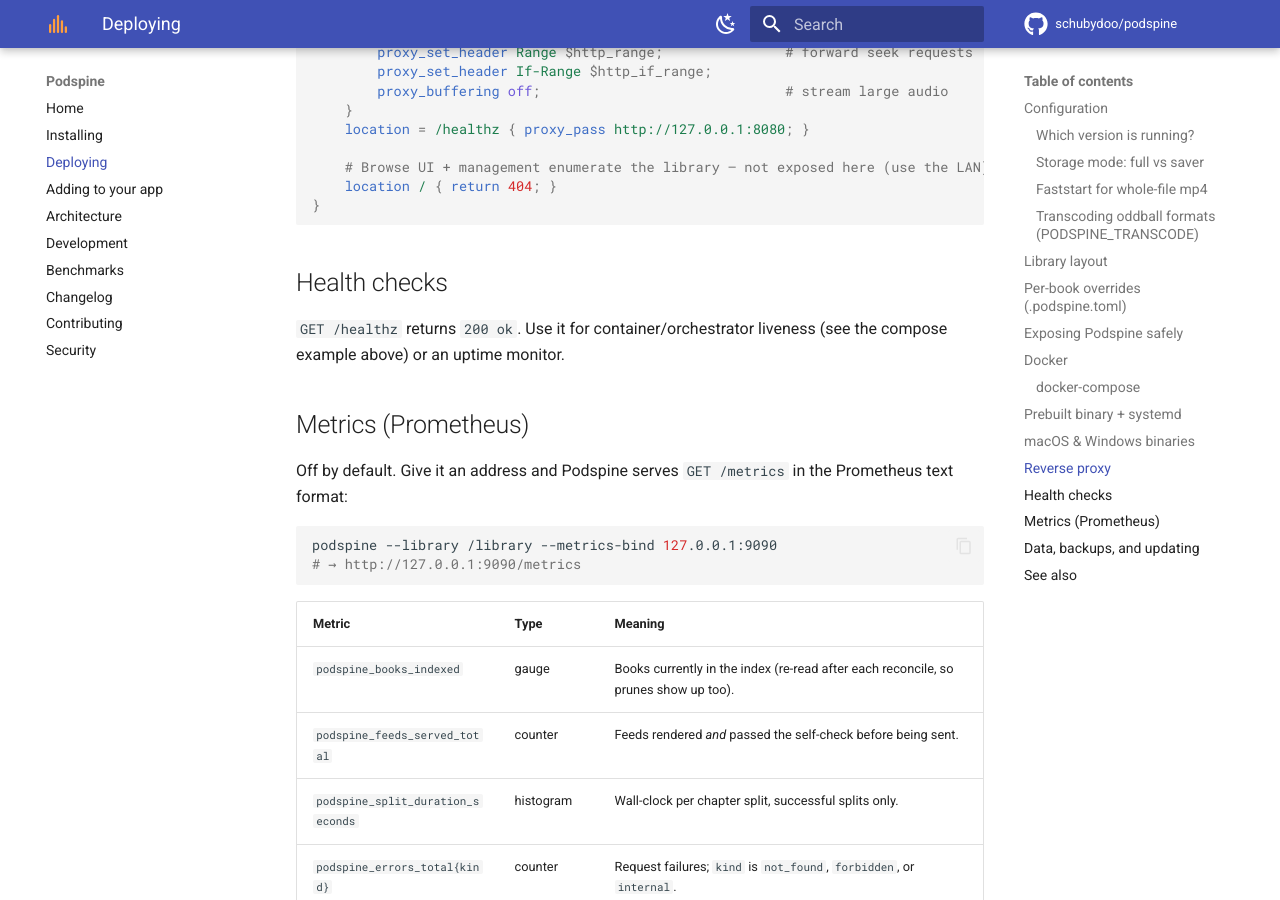
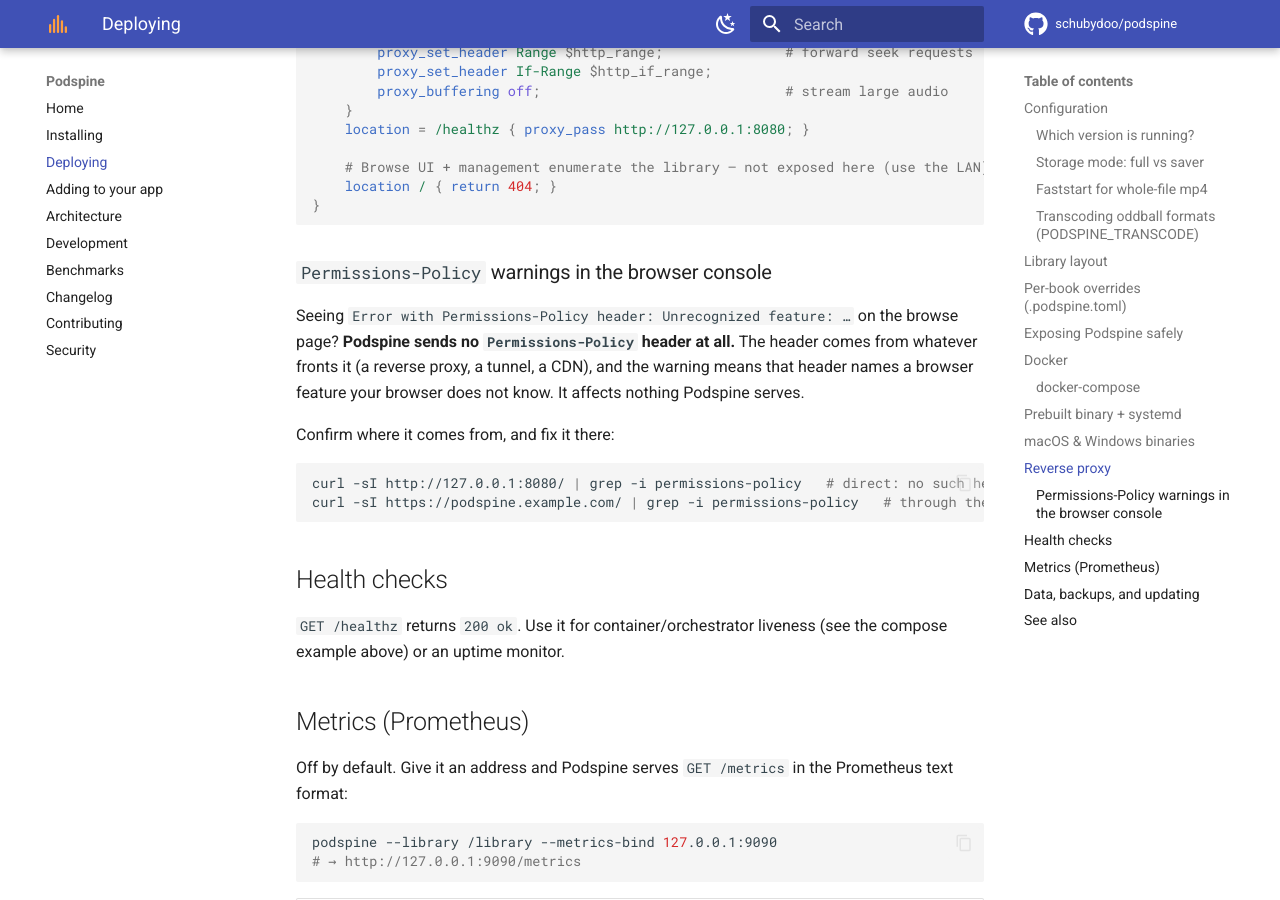
Before and after one commit to schubydoo/podspine, an MkDocs documentation site: the page built from docs/DEPLOYMENT.md, in a window 1280 px wide and 900 px high, scrolled down 10266 px. Built offline with MkDocs 1.6.1 and Material for MkDocs 9.7.7, drawn with Linux system fonts in a browser that asks for light colours; comment, search, counter and statistics services are not loaded; the version menu is left out.

Commit message:
docs(deployment): say where the Permissions-Policy warning comes from (#274)
* docs(deployment): say where the Permissions-Policy warning comes from

The browse page can log `Error with Permissions-Policy header:
Unrecognized feature: …` in a browser console. Podspine sends no such
header: the only one it adds is `X-Robots-Tag` on feeds. The header comes
from whatever fronts the server, so the fix is in that deployment, and
two curl lines show which side adds it.

Co-Authored-By: Claude Opus 5 <noreply@anthropic.com>

* docs(deployment): drop the wrong claim about the only header

From Greptile. The note said `X-Robots-Tag` on feeds is the only header
Podspine adds. It is not: a cover carries `ETag` and `Cache-Control`, a
503 while the first scan runs carries `Retry-After`, and the theme picker
sets a cookie. An operator tracking one of those down would have been
sent to their proxy for no reason.

The sentence the note exists for stands unchanged and is still true:
Podspine sends no `Permissions-Policy` header at all.

Co-Authored-By: Claude Opus 5 <noreply@anthropic.com>

---------

Co-authored-by: Schuby <12485317+schubydoo@users.noreply.github.com>
Co-authored-by: Claude Opus 5 <noreply@anthropic.com>

````diff
--- a/docs/DEPLOYMENT.md
+++ b/docs/DEPLOYMENT.md
@@ -422,6 +422,21 @@ server {
 }
 ```
 
+### `Permissions-Policy` warnings in the browser console
+
+Seeing `Error with Permissions-Policy header: Unrecognized feature: …` on the browse
+page? **Podspine sends no `Permissions-Policy` header at all.** The header comes from
+whatever fronts it (a reverse proxy, a tunnel, a CDN), and the warning means that
+header names a browser feature your browser does not know. It affects nothing
+Podspine serves.
+
+Confirm where it comes from, and fix it there:
+
+```bash
+curl -sI http://127.0.0.1:8080/ | grep -i permissions-policy   # direct: no such header
+curl -sI https://podspine.example.com/ | grep -i permissions-policy   # through the proxy
+```
+
 ## Health checks
 
 `GET /healthz` returns `200 ok`. Use it for container/orchestrator liveness (see the
````
